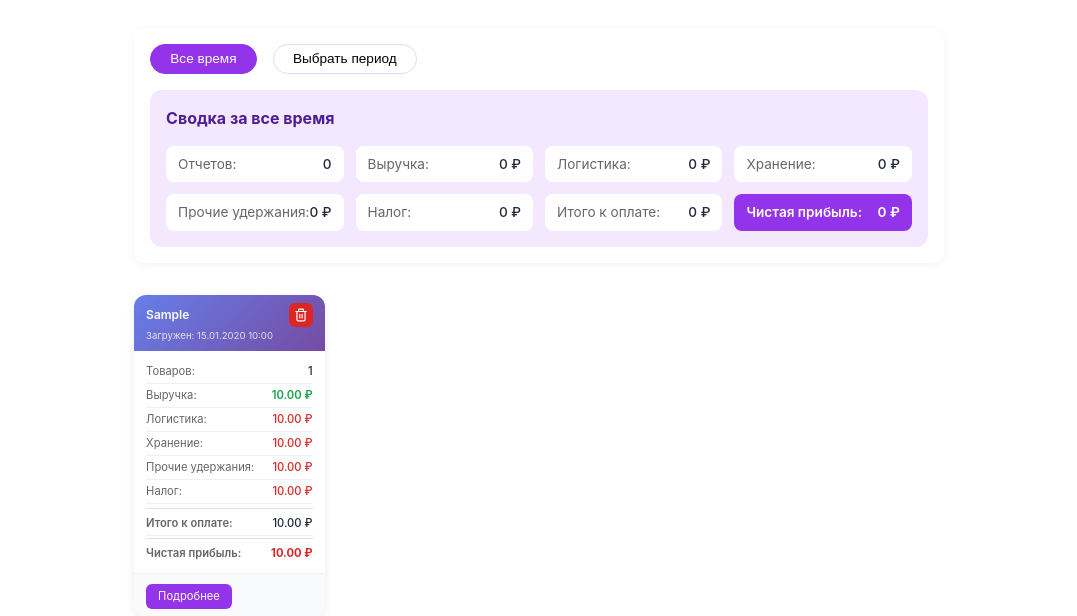
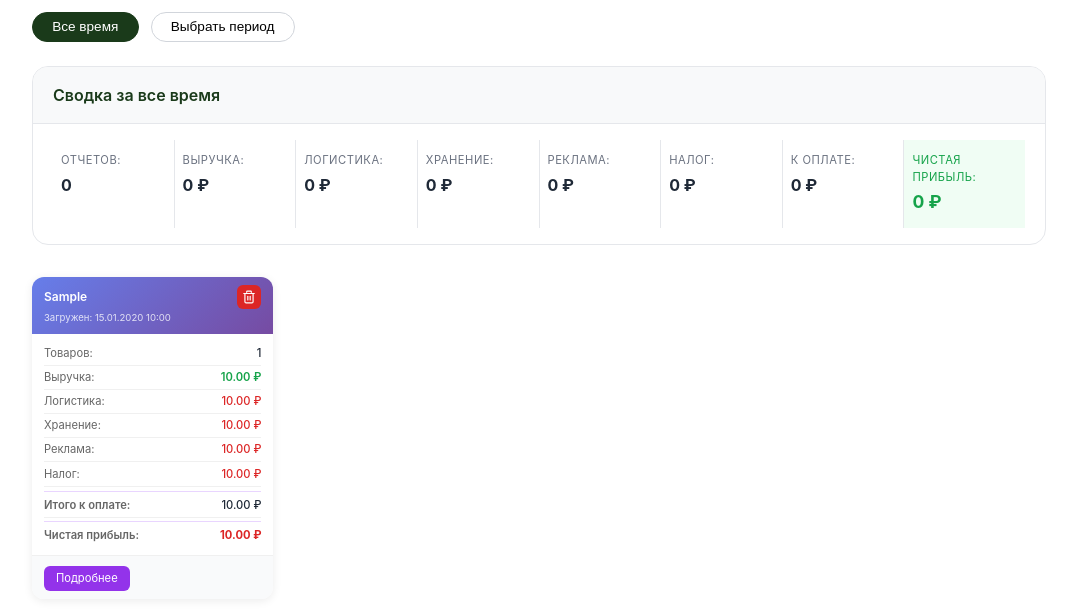
Before and after one commit to puhomor/marketeasy-diploma, a Flask app: template templates/pl.html in a window 1280 px wide. Shown: the part 76-692 px from the top of the page, without its empty margins (101-1178 px from the left). Run offline with Flask 3, Linux system fonts and the light colour scheme; the template is opened without the code that fills it: most values are stand-ins (such as "Sample title", 1, 10 or a date in 2020); some libraries are stand-ins or nearby versions.

Commit message:
Обновил дизайн pl сводки

```diff
--- a/static/css/pl.css
+++ b/static/css/pl.css
@@ -206,81 +206,105 @@ main {
 
 /* Панель фильтрации */
 .pl-filters {
-    margin-bottom: 2rem;
-    margin-top: 2rem;
-    padding: 1rem;
-    background: white;
-    border-radius: 12px;
-    box-shadow: 0 2px 8px rgba(0,0,0,0.05);
+    margin-bottom: 1.5rem;
+    margin-top: 1rem;
+    padding: 0;
+    background: transparent;
+    box-shadow: none;
 }
 
 .filter-buttons {
     display: flex;
-    gap: 1rem;
-    margin-bottom: 1rem;
+    gap: 0.75rem;
+    margin-bottom: 0;
 }
 
 .filter-btn {
     padding: 0.4rem 1.2rem;
-    border: 1px solid #e9d5ff;
+    border: 1px solid #d1d5db;
     background: white;
     border-radius: 20px;
     cursor: pointer;
     font-size: 0.85rem;
+    transition: all 0.2s;
 }
 
 .filter-btn.active {
-    background: #9333ea;
+    background: #1a3a1a;
     color: white;
-    border-color: #9333ea;
+    border-color: #1a3a1a;
 }
 
-/* Сводка — оригинальный размер */
+.filter-btn:hover:not(.active) {
+    border-color: #1a3a1a;
+    color: #1a3a1a;
+}
+
+/* Сводка — улучшенный дизайн */
 .pl-summary {
-    padding: 1rem;
-    background: #f3e8ff;
-    border-radius: 12px;
-    margin-top: 1rem;
+    background: white;
+    border-radius: 16px;
+    margin-top: 1.5rem;
+    border: 1px solid #e5e7eb;
+    overflow: hidden;
 }
 
 .pl-summary h3 {
-    color: #4c1d95;
-    margin-bottom: 1rem;
+    background: #f8f9fa;
+    color: #1a3a1a;
+    margin: 0;
+    padding: 1rem 1.25rem;
     font-size: 1rem;
+    font-weight: 600;
+    border-bottom: 1px solid #e5e7eb;
 }
 
 .summary-stats {
-    display: grid;
-    grid-template-columns: repeat(4, 1fr);
-    gap: 0.75rem;
+    display: flex;
+    flex-wrap: wrap;
+    padding: 1rem 1.25rem;
+    gap: 0;
 }
 
 .summary-item {
+    flex: 1;
+    min-width: 120px;
     display: flex;
-    justify-content: space-between;
-    padding: 0.5rem 0.75rem;
-    background: white;
-    border-radius: 8px;
-    font-size: 0.85rem;
+    flex-direction: column;
+    padding: 0.75rem 0.5rem;
+    border-right: 1px solid #e5e7eb;
+}
+
+.summary-item:last-child {
+    border-right: none;
+}
+
+.summary-label {
+    color: #6b7280;
+    font-size: 0.7rem;
+    text-transform: uppercase;
+    letter-spacing: 0.5px;
+    margin-bottom: 0.25rem;
+}
+
+.summary-value {
+    font-weight: 700;
+    font-size: 1rem;
+    color: #1f2937;
 }
 
 .summary-item.highlight {
-    background: #9333ea;
-    color: white;
+    background: #f0fdf4;
+    border-radius: 0;
 }
 
-.summary-item.highlight .summary-label,
 .summary-item.highlight .summary-value {
-    color: white;
-    font-weight: 600;
+    color: #16a34a;
+    font-size: 1.1rem;
 }
 
-.summary-label {
-    color: #666;
-}
-
-.summary-value {
-    font-weight: 500;
+.summary-item.highlight .summary-label {
+    color: #16a34a;
 }
 
 /* Модальное окно — исходный размер (НЕ уменьшаем) */
--- a/templates/pl.html
+++ b/templates/pl.html
@@ -91,7 +91,7 @@
                         <span class="summary-value" id="summaryStorage">0 ₽</span>
                     </div>
                     <div class="summary-item">
-                        <span class="summary-label">Прочие удержания:</span>
+                        <span class="summary-label">Реклама:</span>
                         <span class="summary-value" id="summaryOtherDeductions">0 ₽</span>
                     </div>
                     <div class="summary-item">
@@ -99,7 +99,7 @@
                         <span class="summary-value" id="summaryTax">0 ₽</span>
                     </div>
                     <div class="summary-item">
-                        <span class="summary-label">Итого к оплате:</span>
+                        <span class="summary-label">К оплате:</span>
                         <span class="summary-value" id="summaryItogo">0 ₽</span>
                     </div>
                     <div class="summary-item highlight">
@@ -174,7 +174,7 @@
                             <span class="stat-value expense">{{ "{:,.2f}".format(report.storage).replace(',', ' ') }} ₽</span>
                         </div>
                         <div class="stat-item">
-                            <span class="stat-label">Прочие удержания:</span>
+                            <span class="stat-label">Реклама:</span>
                             <span class="stat-value expense">{{ "{:,.2f}".format(report.other_deductions).replace(',', ' ') }} ₽</span>
                         </div>
                         <div class="stat-item">
```
